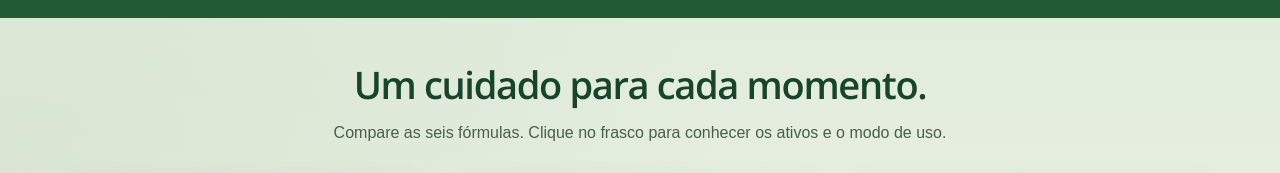
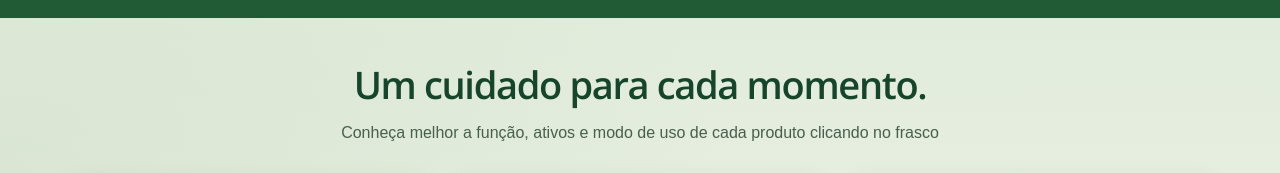
Before and after one commit to marketingsovida-star/dalflore, a React (Vite) app: page / in a window 1280 px wide. Shown: the part 1740-1913 px from the top of the page. Built offline with nearby package versions, Linux system fonts and the light colour scheme; a web font is replaced by a local one.

Commit message:
Update catalog intro text
Co-Authored-By: Claude Opus 5.5 <noreply@anthropic.com>

```diff
--- a/src/App.tsx
+++ b/src/App.tsx
@@ -227,7 +227,7 @@ function ProductShelf({ open, add }: {
   add: (p: Product, q: Quantity) => void;
 }) {
   return <>
-    <p className="catalog-intro">Compare as seis fórmulas. Clique no frasco para conhecer os ativos e o modo de uso.</p>
+    <p className="catalog-intro">Conheça melhor a função, ativos e modo de uso de cada produto clicando no frasco</p>
     <div className="product-grid" role="region" aria-label="Todas as fórmulas DalFlore">
       {products.map(product => <ProductCard key={product.id} product={product} open={open} add={add} />)}
     </div>
```
